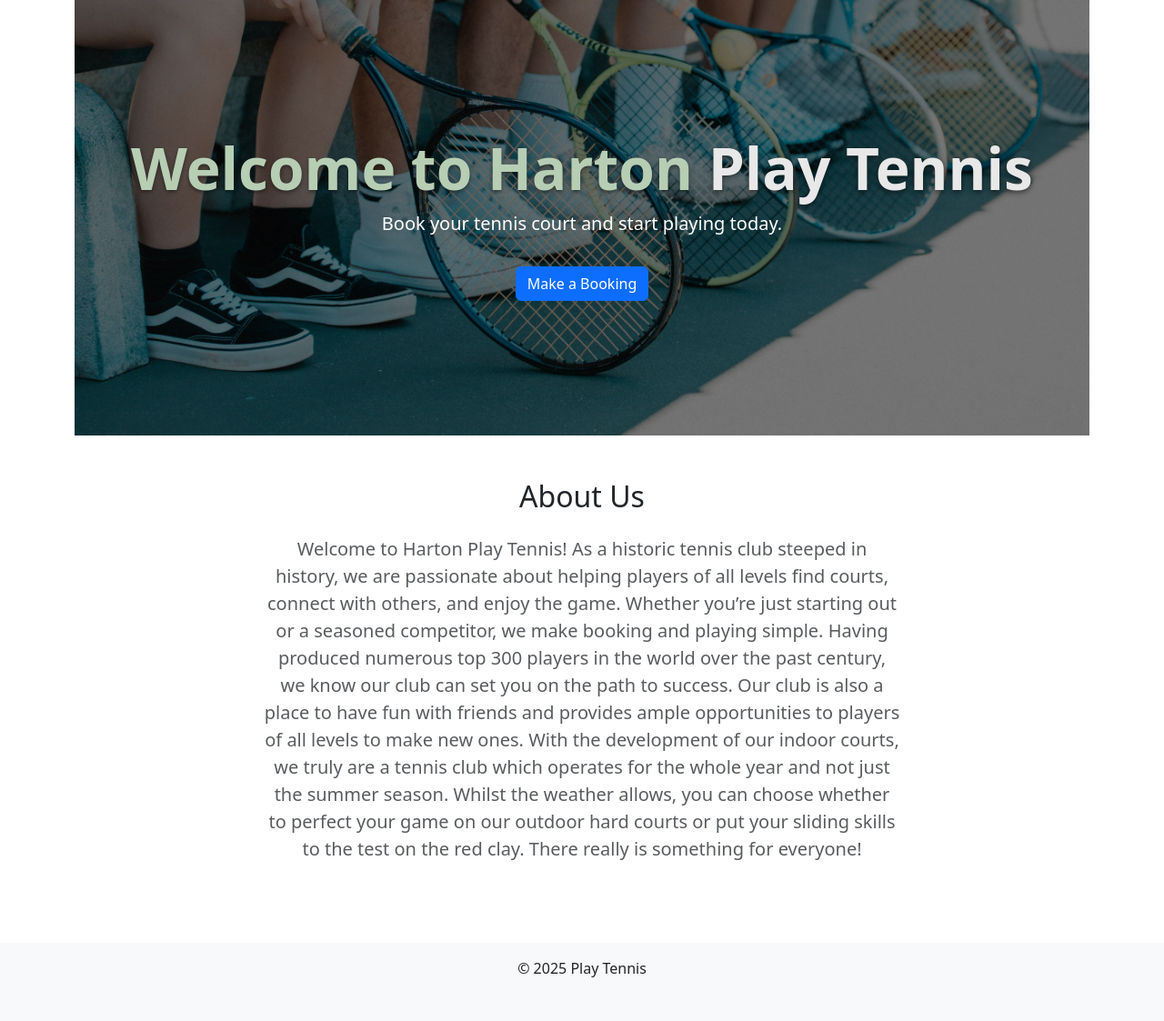
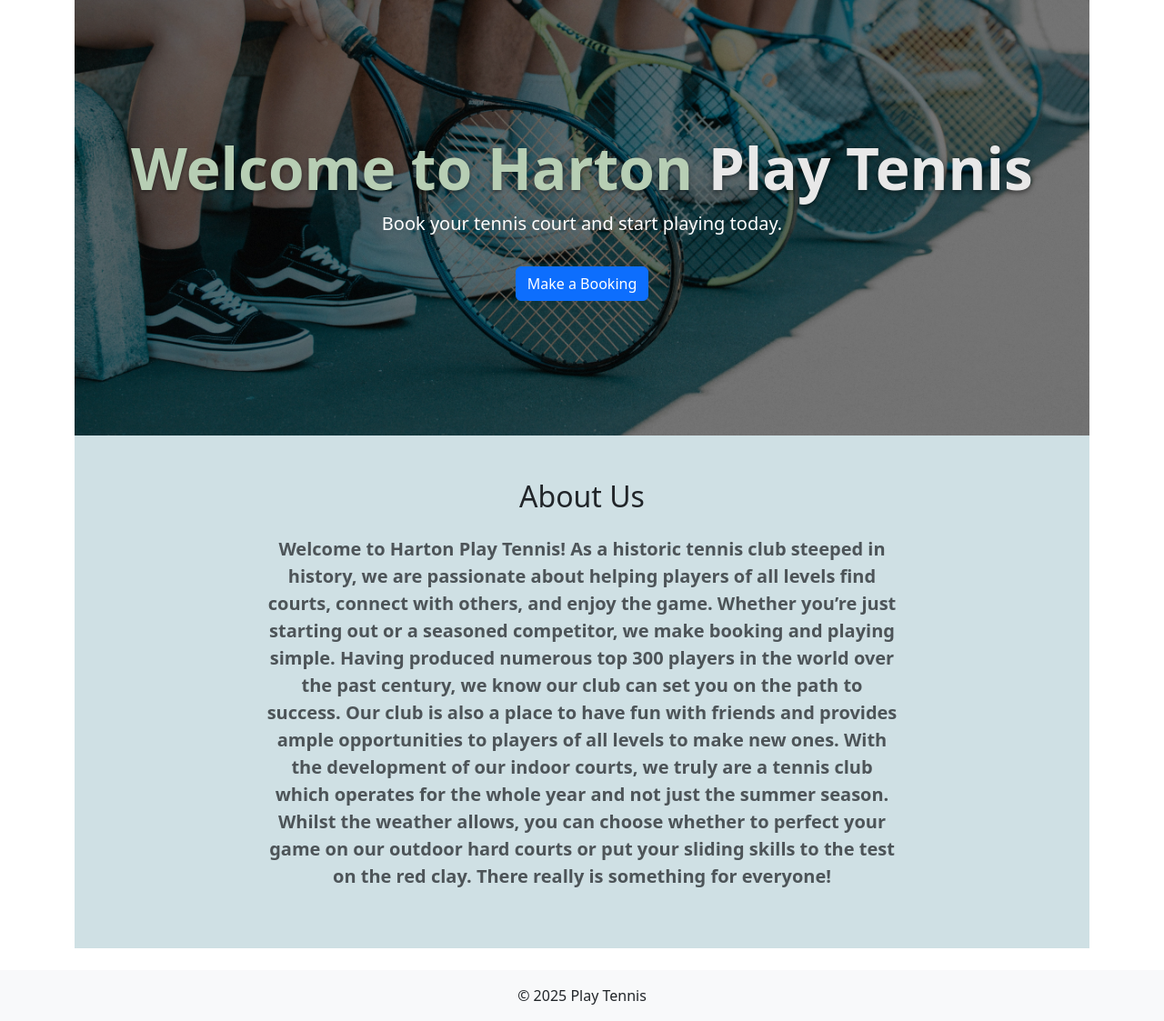
Before and after one commit to David5p/play_tennis, a Django app: template templates/home.html in a window 1280 px wide. Shown: the part 88-1211 px from the top of the page at 91% size. Before the commit the page ends 1163 px from the top, so only its background shows below. Run offline with Django 3.2, Linux system fonts and the light colour scheme; the template is opened without the code that fills it, so the values that code supplies are empty.

Commit message:
Style about section

```diff
--- a/booking/static/booking/css/style.css
+++ b/booking/static/booking/css/style.css
@@ -39,3 +39,11 @@
   text-shadow: 0 2px 6px rgba(0, 0, 0, 0.55);
   font-weight: 700;
 }
+#about {
+  background-color: rgba(196, 217, 222, 0.8);
+}
+.info {
+  color: #2c3539;
+  font-size: 1.25rem;
+  font-weight: bold;
+}
--- a/templates/home.html
+++ b/templates/home.html
@@ -15,7 +15,7 @@
 <section id="about" class="about-section py-5 text-center">
   <div class="container">
     <h2 class="mb-4">About Us</h2>
-    <p class="lead text-muted mx-auto" style="max-width: 700px;">
+    <p class="lead info text-muted mx-auto" style="max-width: 700px;">
       Welcome to Harton Play Tennis! As a historic tennis club steeped in history, we are passionate about helping players of all levels
       find courts, connect with others, and enjoy the game. Whether you’re just starting
       out or a seasoned competitor, we make booking and playing simple.
```
